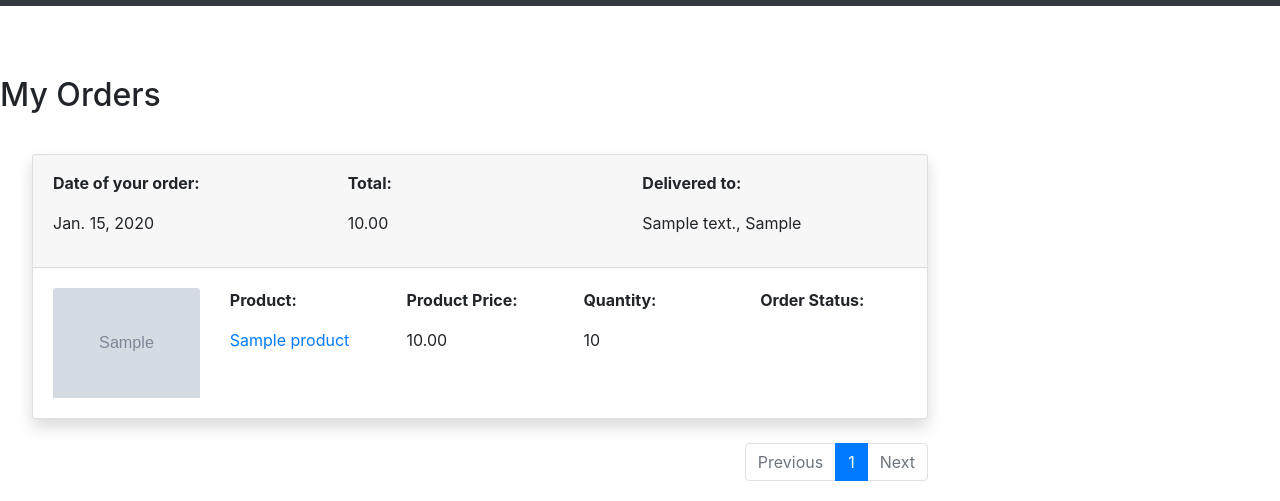
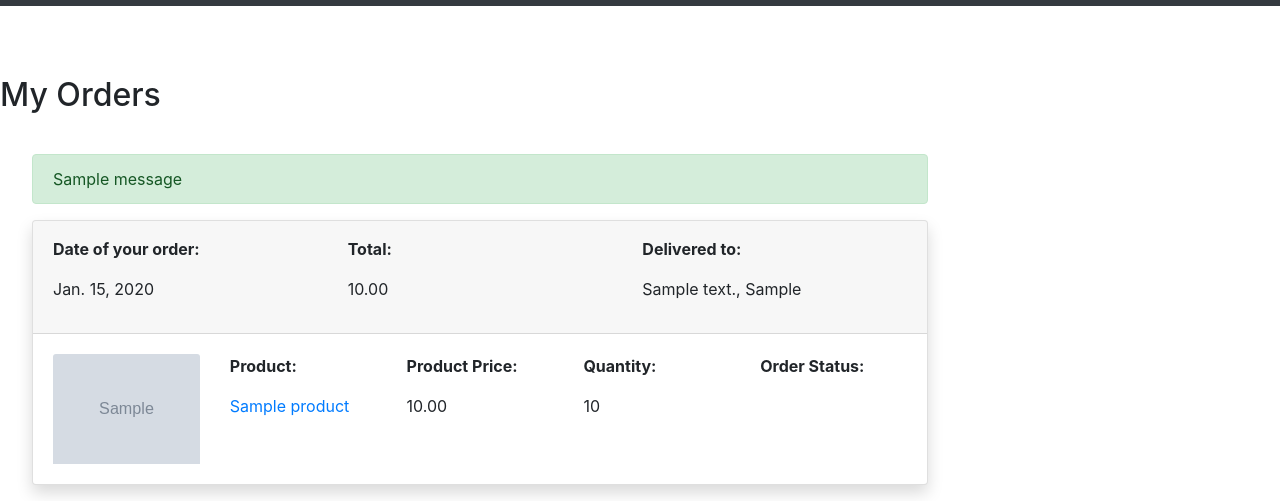
Before and after one commit to augelloantonio/buyit, a Django app: page /accounts/profile/ in a window 1280 px wide. Shown: the top 501 px of the page. Run offline with Django 3.2, Linux system fonts and the light colour scheme; a user stored in the database is signed in; tables that the repository leaves empty hold one stand-in row (values such as "Sample post"); grey boxes marked "Sample" are stand-in pictures; one stand-in notice (Sample message) is shown; some libraries are stand-ins or nearby versions.

Commit message:
html code improved

```diff
--- a/accounts/templates/profile.html
+++ b/accounts/templates/profile.html
@@ -1,6 +1,5 @@
 {% extends "base.html" %}
 {% load staticfiles %}
-
 {% block content %}
 
 <div class="container-personal">
@@ -8,6 +7,12 @@
         <h2>My Orders</h2>
 
         <div class="orders-container">
+            <div class="alert-personalpage">{% if messages %} {% for message in messages %}
+                <div class="alert alert-{{ message.tags }}" role="alert">
+                    {{ message }} </div>
+                {% endfor %}
+                {% endif %}
+            </div>
             {% for order in pagination_orders %}
             <div class="card shadow mb-4">
                 <!-- Card Header - Dropdown -->
```
